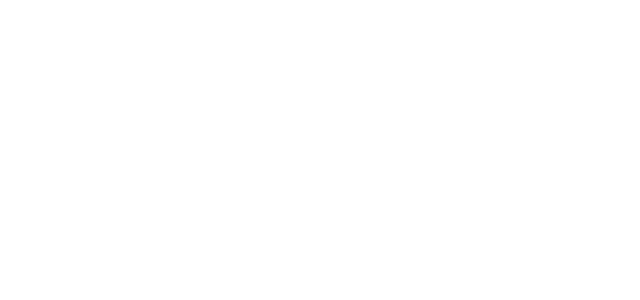
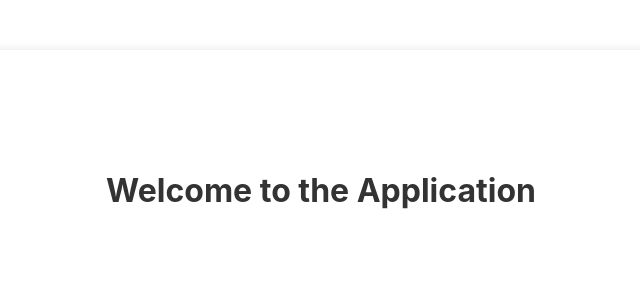
Before and after one commit to hemant63821/easygenerator-assignment-webapp, a React (Create React App) app: page /welcome in a window 1280 px wide. Before the commit this address had no page. Shown: the top 300 px of the page, without its empty margins (319-959 px from the left). Built offline with nearby package versions, Linux system fonts and the light colour scheme.

Commit message:
feature() : added local storage and Welcome Page

```diff
--- a/src/containers/Login.jsx
+++ b/src/containers/Login.jsx
@@ -10,6 +10,7 @@
 import axios from "axios";
 import React, { Fragment } from "react";
 import SnackBarNotification from "../components/snackbar/Snackbar";
+import { SetloginUser } from "../helpers/storage";
 import "./Login.scss";
 
 const useStyles = makeStyles((theme) => ({
@@ -68,6 +69,7 @@
       );
       if (result.data.isSuccessful === true) {
         openSnackBar(true);
+        SetloginUser(result?.data?.data);
         let msg = {
           msg: `Login Successfull welcome ${
             result?.data?.data?.userName || ""
--- /dev/null
+++ b/src/containers/WelcomePage/WelcomePage.jsx
@@ -0,0 +1,15 @@
+import React, { Fragment } from "react";
+import "./WelcomePage.scss";
+
+export default function WelcomePage(props) {
+  const [userName, setUserName] = React.useState("");
+  return (
+    <Fragment>
+      <div className="welcome_screen">
+        <div className="welcom_screen_content">
+          <h1>Welcome {userName} to the Application</h1>
+        </div>
+      </div>
+    </Fragment>
+  );
+}
--- /dev/null
+++ b/src/containers/WelcomePage/WelcomePage.scss
@@ -0,0 +1,16 @@
+.welcome_screen{
+    text-align: center;
+    padding: 100px;
+    background-color: #fff;
+    box-shadow: 0 0 10px rgba(0, 0, 0, 0.1);
+    margin: 50px auto;
+    max-width: 600px;
+    display: flex;
+    flex-direction: column;
+    align-items: center;
+}
+.welcom_screen_content{
+    h1 {
+        color: #333;
+      }
+}
--- /dev/null
+++ b/src/helpers/storage.jsx
@@ -0,0 +1,20 @@
+const USER_DETAILS = "user";
+
+export const SetloginUser = (user) => {
+  localStorage.setItem(USER_DETAILS, JSON.stringify(user));
+};
+
+export const isLogin = () => {
+  if (localStorage.getItem(USER_DETAILS)) {
+    return true;
+  }
+  return false;
+};
+
+export const getLoginUser = () => {
+  return JSON.parse(localStorage.getItem(USER_DETAILS));
+};
+
+export const setLogout = () => {
+  localStorage.removeItem(USER_DETAILS);
+};
--- a/src/routes/AppRoutes.jsx
+++ b/src/routes/AppRoutes.jsx
@@ -1,21 +1,13 @@
 import React from "react";
 import { Route, Routes } from "react-router-dom";
 import Login from "../containers/Login";
-
-// const wrappedRoutes = () => (
-//   <Fragment>
-//     <Header></Header>
-//     <div className="App">
-//       <Route exact path="/users" component={UserDashboard} />
-//     </div>
-//     <Footer></Footer>
-//   </Fragment>
-// );
+import WelcomePage from "../containers/WelcomePage/WelcomePage";
 
 const AppRoutes = () => (
   <Routes>
     <Route path="/" element={<Login />} />
     <Route path="/login" element={<Login />} />
+    <Route path="/welcome" element={<WelcomePage />} />
   </Routes>
 );
 
```
